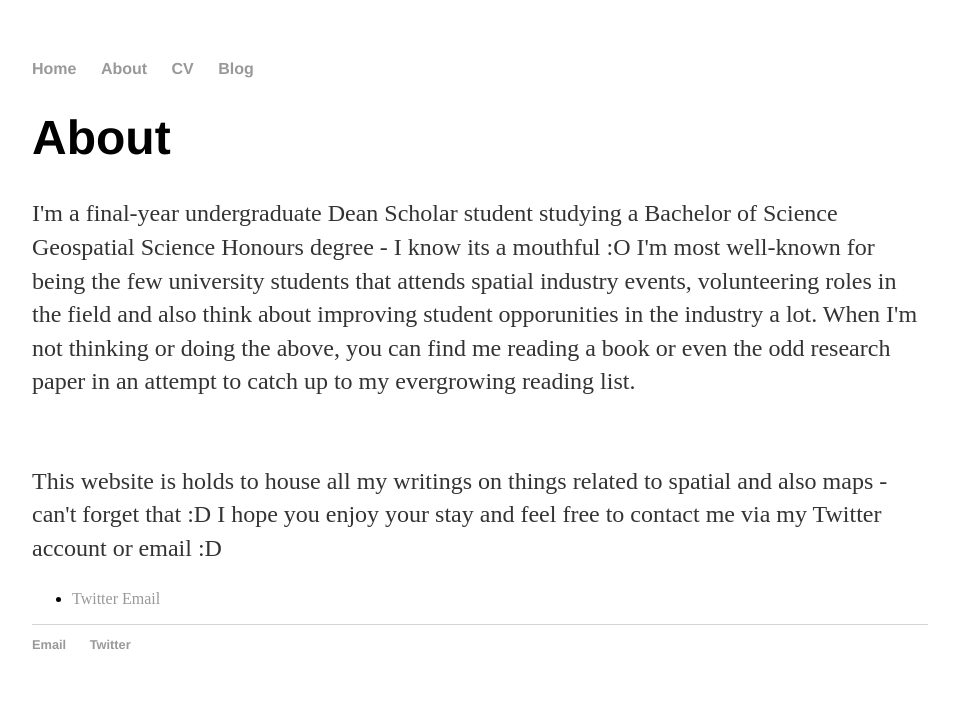
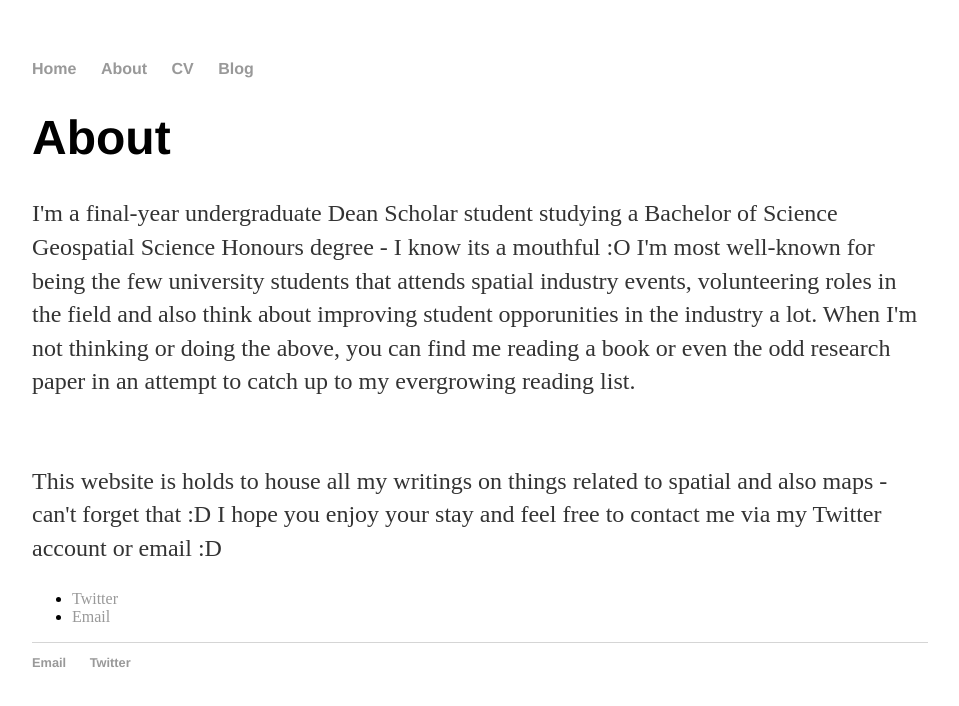
Before and after one commit to cartoos/cartoos.github.io, a Jekyll site: the page about/index.html, which Jekyll copies as it is, in a window 1280 px wide. Shown: the top 706 px of the page, without its empty margins (160-1119 px from the left). Built offline with Jekyll 4.4.1, drawn with Linux system fonts in a browser that asks for light colours.

```diff
--- a/about/index.html
+++ b/about/index.html
@@ -28,8 +28,8 @@
 			I hope you enjoy your stay and feel free to contact me via my Twitter account or email :D</p>
 
 			<ul class="contacts">
-				<li><a href="https://twitter.com/carto_os">Twitter</a>
-				<a href="mailto:oscar.so@outlook.com">Email</a></li>
+				<li><a href="https://twitter.com/carto_os">Twitter</a></li>
+				<li><a href="mailto:oscar.so@outlook.com">Email</a>
 				</ul>
 		</div>
 
```
